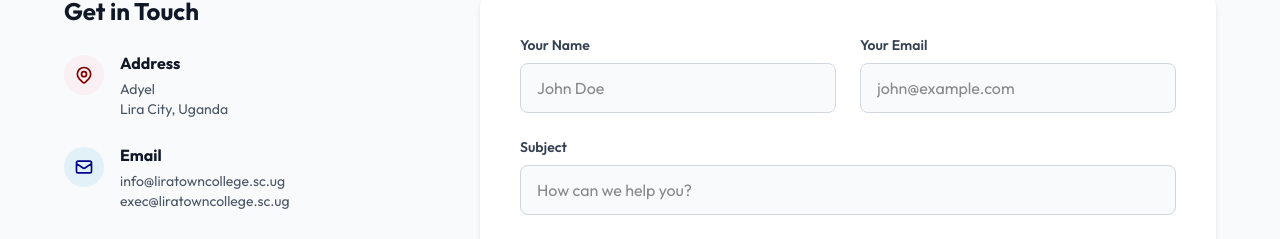
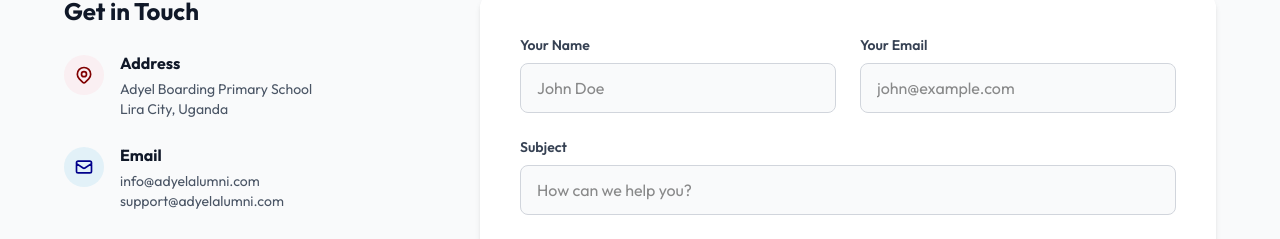
Before and after one commit to amuka-tech/adyelps, a Next.js app: page /contact in a window 1280 px wide. Shown: the part 370-609 px from the top of the page. Built offline with nearby package versions, Linux system fonts and the light colour scheme; no server answers.

Commit message:
Fix: Update placeholder contact details to match Adyel Alumni Network

```diff
--- a/src/app/contact/page.tsx
+++ b/src/app/contact/page.tsx
@@ -4,7 +4,7 @@
 
 export const metadata = {
   title: 'Contact Us | Adyel Alumni',
-  description: 'Get in touch with the Adyel Adyel executive committee.',
+  description: 'Get in touch with the Adyel Alumni executive committee.',
 };
 
 export default function ContactPage() {
@@ -35,7 +35,7 @@
                   </div>
                   <div>
                     <h3 className="font-bold text-gray-900">Address</h3>
-                    <p className="text-gray-600 text-sm mt-1">Adyel<br />Lira City, Uganda</p>
+                    <p className="text-gray-600 text-sm mt-1">Adyel Boarding Primary School<br />Lira City, Uganda</p>
                   </div>
                 </div>
 
@@ -45,7 +45,7 @@
                   </div>
                   <div>
                     <h3 className="font-bold text-gray-900">Email</h3>
-                    <p className="text-gray-600 text-sm mt-1">info@liratowncollege.sc.ug<br />exec@liratowncollege.sc.ug</p>
+                    <p className="text-gray-600 text-sm mt-1">info@adyelalumni.com<br />support@adyelalumni.com</p>
                   </div>
                 </div>
 
```
